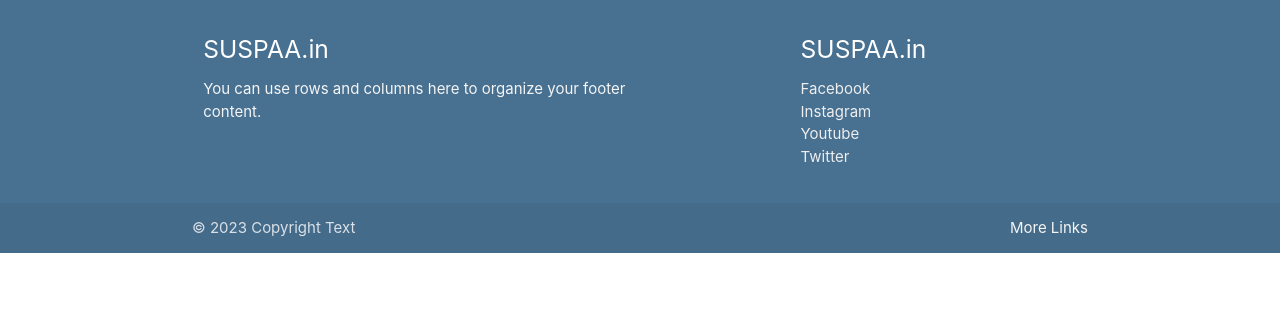
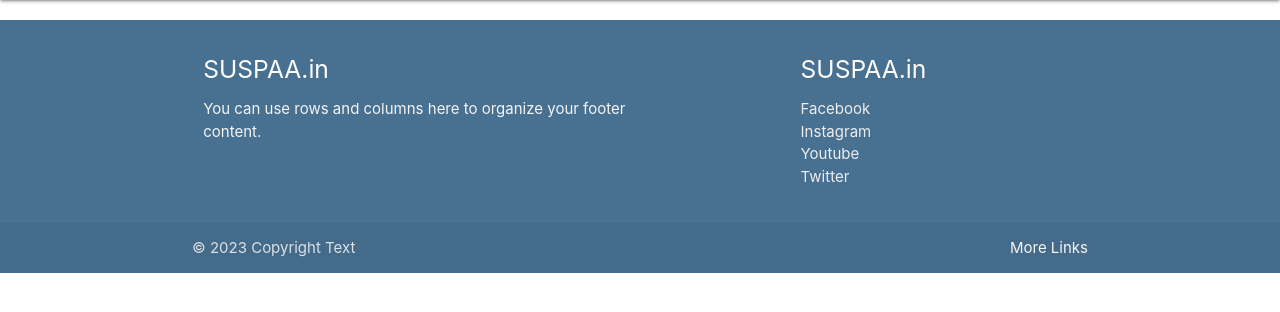
Before and after one commit to abhishekkumar269/SUSPAA.in, a Django app: template template/home.html in a window 1280 px wide. Shown: the part 64-376 px from the top of the page. Run offline with Django 4.2, Linux system fonts and the light colour scheme; the template is opened without the code that fills it, so the values that code supplies are empty; some libraries are stand-ins or nearby versions.

Commit message:
sample commit

```diff
--- a/iblogs/settings.py
+++ b/iblogs/settings.py
@@ -132,5 +132,5 @@
 
 MATERIAL_ADMIN_SITE = {
     'HEADER': 'SUSPAA.in Admin Panel',  # Admin site header
-    'TITLE': 'SUSPAA.in ',  # Admin site title
+    'TITLE': 'SUSPAA.in',  # Admin site title
 }
--- a/template/base.html
+++ b/template/base.html
@@ -50,7 +50,7 @@
 <script>
     $(document).ready(function(){
     $(".owl-carousel").owlCarousel({
-    items:3,
+    items:4,
     loop:true,
     margin:5,
     autoplay:true,
--- a/template/footer.html
+++ b/template/footer.html
@@ -1,4 +1,4 @@
-<footer class="page-footer bg-primary">
+<footer class="page-footer bg-primary mt20">
     <div class="container">
       <div class="row">
         <div class="col l6 s12">
```
Also changed, not shown: db.sqlite3, media/category/1678319198-ENT-TheComplete2023StockTradingInvestingBundle_mQKlegf.jpeg (added), media/category/Basics-of-Trading-and-Investing_2TioQuS.jpg (added), media/category/main-image_9m3qudU.png (added), media/category/python-code-magnifying-glass-programming-language_hDYVw1L.webp (added).
